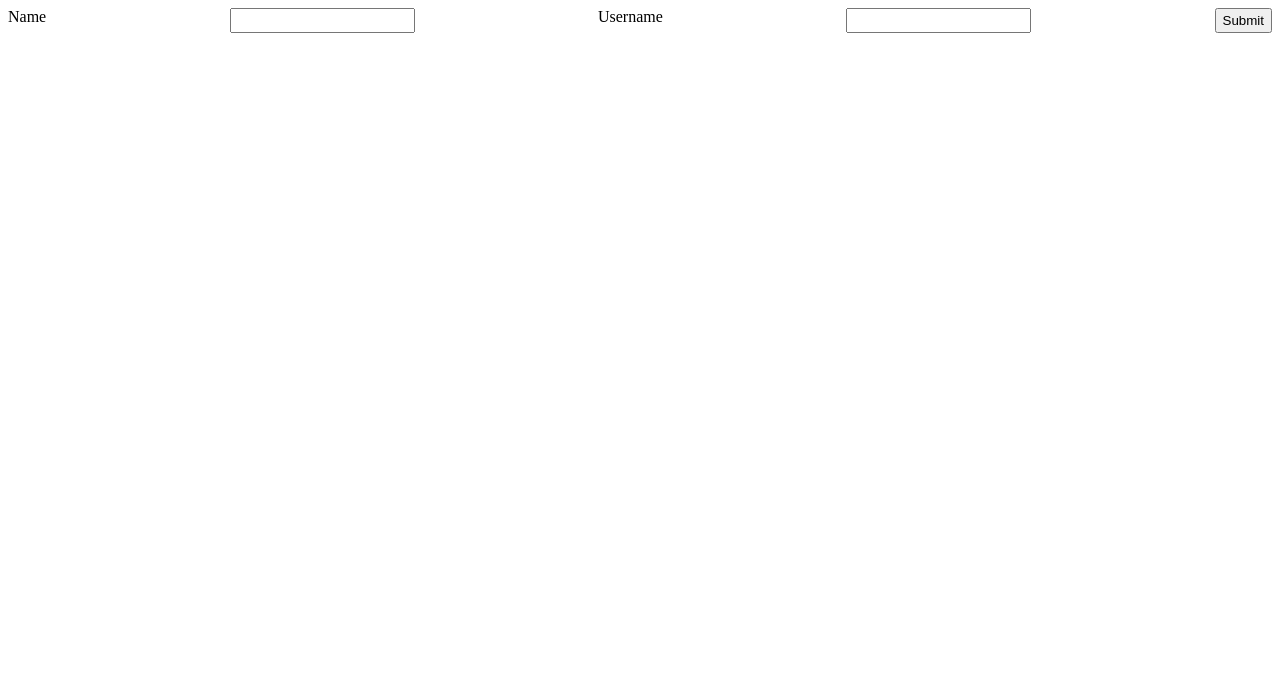
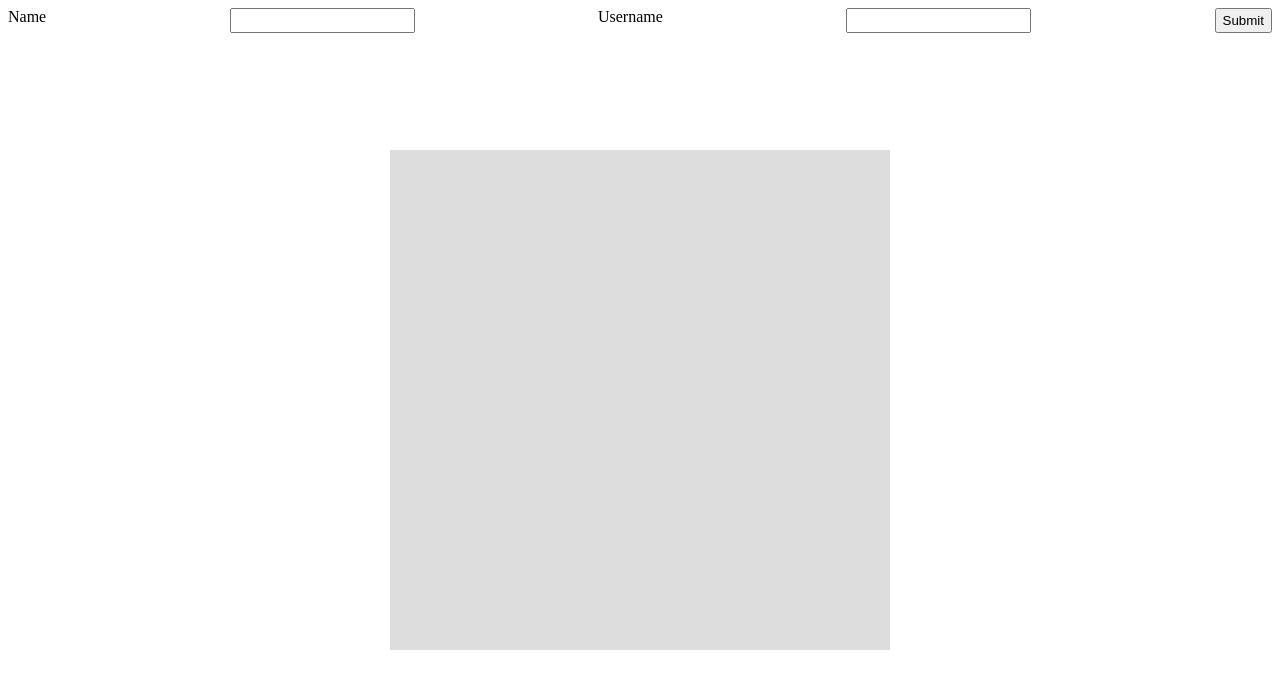
Before and after one commit to jaerod95/research-jay, a plain HTML site: page test.html in a window 1280 px wide. Drawn offline with Linux system fonts and the light colour scheme.

Commit message:
Update keystroke Gatherer
Just adding updates to my keystroke gatherer

```diff
--- a/keystroke_gatherer.js
+++ b/keystroke_gatherer.js
@@ -1,4 +1,18 @@
 var keystroke_gather = {
+    template: {
+      "id": null,                 //a unique identifier for the data collected ex timestamp-name 8 encoded
+      "startingEventType": null,  //what triggered the program to start recording eg. focusin
+      "endingEventType": null,    //what triggered the program to stop recording eg. focusout
+      "Target": null,             //The name of the person who is giving this info?
+      "keyEvents": [              //The collection of every keystroke gathered
+        {
+          "keyCode": null,
+          "Target": null,
+          "Timestamp": null,
+          "EventType": null
+        }
+      ]
+    },
     data: {
         "id": "d7af3c71-771b-4666-88ee-41f736e84db1",
         "startingEventType": "focusin",
@@ -64,13 +78,19 @@ var keystroke_gather = {
         }, ]
     },
     init: function() {
-        console.log('This init function ran!')
+        console.log('This is where I will put an intro text to the document')
         var loginDiv = document.createElement('div');
+        loginDiv.id = "keystroke_gather_login";
         loginDiv.style = `width: 100%; height: 25px; display: flex; justify-content: space-between;`;
         loginDiv.innerHTML = `Name<input type="text" name="user" id="keystroke_name">
               Username<input type="text" name="username" id="keystroke_username">
               <input type="submit" name="keystoke_login" onclick="keystroke_gather.login()">`;
         document.body.prepend(loginDiv);
+        document.getElementById('keystroke_gather_login').onkeydown = function(e){
+          if(e.keyCode == 13) {
+              keystoke_gather.login();
+            }
+};
     },
     login: function() {
         console.log('this ran');
@@ -80,11 +100,32 @@ var keystroke_gather = {
             keystroke_login_name,
             keystroke_login_username
         };
+        var elem = document.getElementById('keystroke_gather_login');
+        elem.parentNode.removeChild(elem);
         keystroke_gather.runAnalysis(keystroke_gather.data);
 
     },
     runAnalysis: function(jsondata) {
-        console.log(jsondata);
+        document.addEventListener('keydown', keystroke_gather.key);
+        document.addEventListener('keyup', keystroke_gather.key);
+    },
+    key: function(evt) {
+      //we can get the timestamp from the event or from a date.now() function. Date.now could also be used to measure differences by what time they are typing.
+      console.log(evt);
+      var showPanel = document.getElementById('currentKey');
+      var keystroke_obj = {
+        "keyCode": evt.keyCode,
+        "Target": evt.target.localName,
+        "Timestamp": Date.now(),
+        "EventType": evt.type
+      };
+      keystroke_gather.template.keyEvents.push(keystroke_obj)
+      if (evt.type == 'keyup') {
+        showPanel.innerHTML = "";
+      }
+      if (evt.type == 'keydown') {
+        showPanel.innerHTML = evt.key;
+      }
     }
 }
 
--- a/test.html
+++ b/test.html
@@ -3,5 +3,23 @@
     <title>Keystroke Gatherer Test</title>
     <script src="keystroke_gatherer.js"></script>
     </head>
-  <body></body>
+  <body>
+<div id="currentKey" class="currentKey">
+
+</div>
+  </body>
  </html>
+<style media="screen">
+  .currentKey {
+    width: 500px;
+    height: 500px;
+    top: 50%;
+    left: 50%;
+    position: absolute;
+    margin: -250px 0px 0px -250px;
+    background-color: #ddd;
+    text-align: center;
+    vertical-align: middle;
+    font-size: 5em;
+  }
+</style>
```
